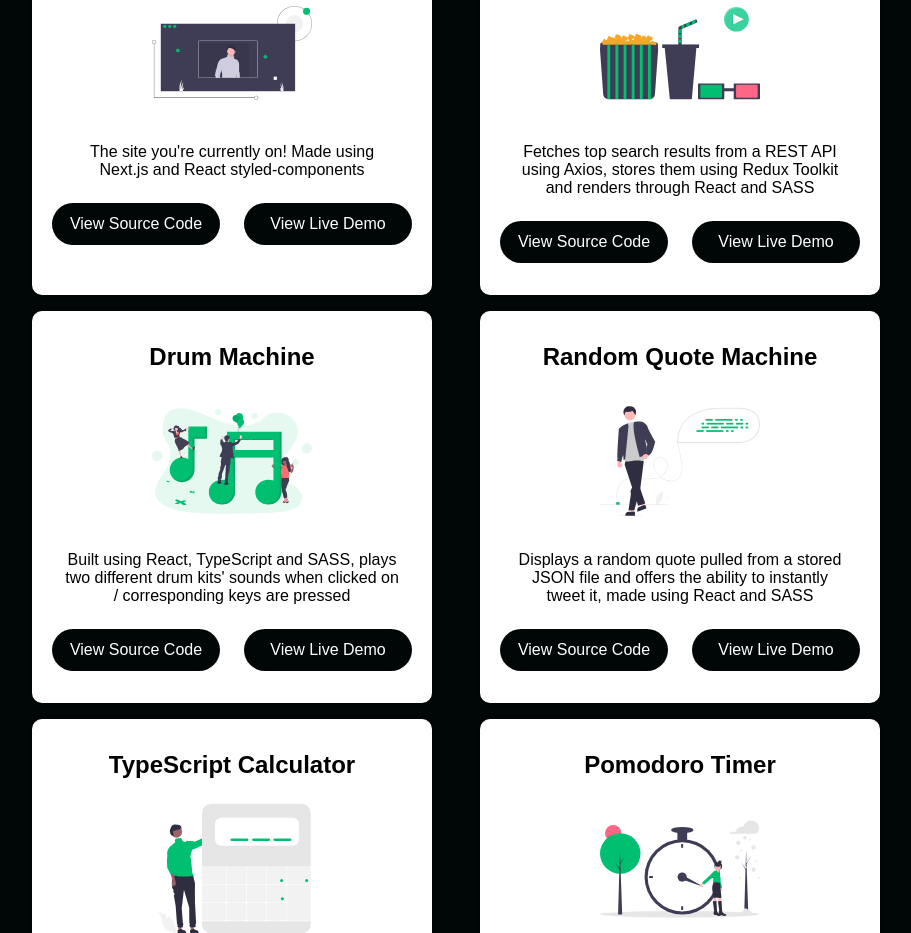
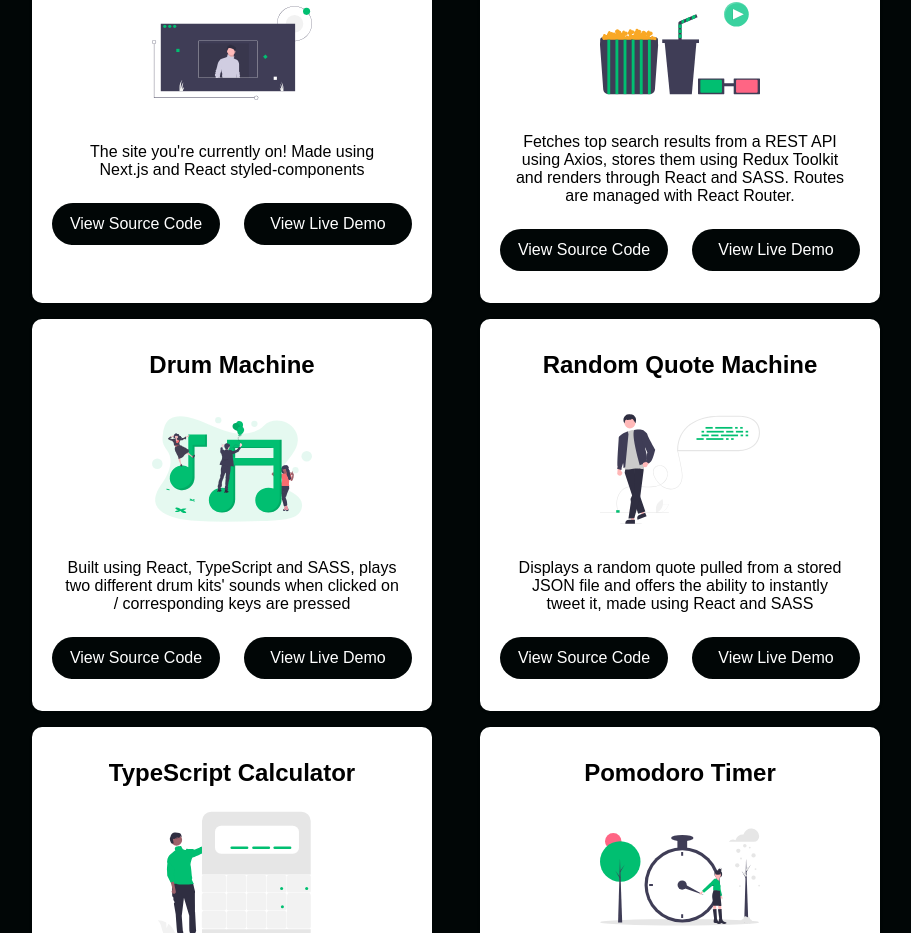
Before and after one commit to VinuJ/my-portfolio, a Next.js app: page / in a window 1280 px wide. Shown: the part 1734-2667 px from the top of the page, without its empty margins (184-1095 px from the left). Built offline with nearby package versions, Linux system fonts and the light colour scheme; a web font is replaced by a local one.

Commit message:
Small update to project info

```diff
--- a/src/components/Projects/index.tsx
+++ b/src/components/Projects/index.tsx
@@ -33,7 +33,7 @@ const Projects = () => {
           <ProjectsThumbnail src="\svg-2.svg"></ProjectsThumbnail>
           <ProjectsP>
             Fetches top search results from a REST API using Axios, stores them
-            using Redux Toolkit and renders through React and SASS
+            using Redux Toolkit and renders through React and SASS. Routes are managed with React Router.
           </ProjectsP>
           <ButtonsWrapper>
             <ProjectButton href="https://github.com/VinuJ/redux-movie-app/" target="_blank">View Source Code</ProjectButton>
```
